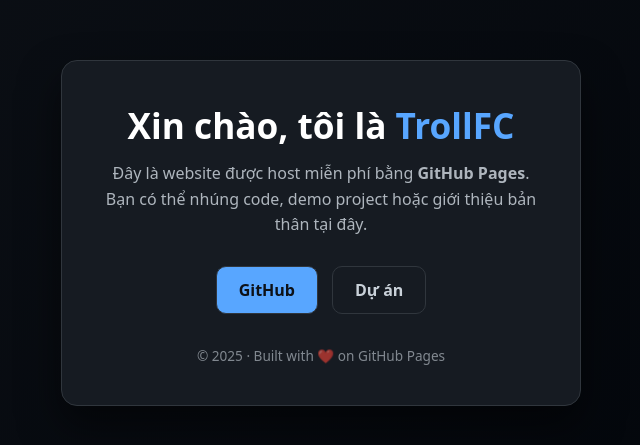
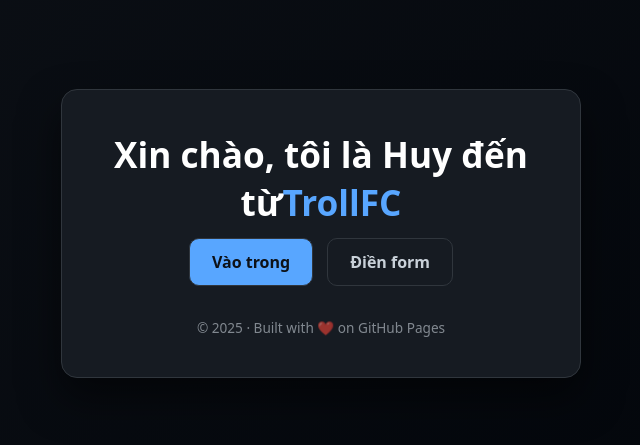
Before and after one commit to huyleeee2k/trollfc.github.io, a plain HTML site: page index.html in a window 1280 px wide. Shown: the part 167-612 px from the top of the page, without its empty margins (319-959 px from the left). Drawn offline with Linux system fonts and the light colour scheme.

Commit message:
Modify greeting and button links in index.html
Updated greeting and button links in the HTML.

```diff
--- a/index.html
+++ b/index.html
@@ -109,18 +109,13 @@
 
 <body>
   <div class="card">
-    <h1>Xin chào, tôi là <span>TrollFC</span></h1>
-    <p>
-      Đây là website được host miễn phí bằng <b>GitHub Pages</b>.<br/>
-      Bạn có thể nhúng code, demo project hoặc giới thiệu bản thân tại đây.
-    </p>
-
+    <h1>Xin chào, tôi là Huy đến từ<span>TrollFC</span></h1>
     <div class="buttons">
-      <a class="btn primary" href="https://github.com/trollfc" target="_blank">
-        GitHub
+      <a class="btn primary" href="#" target="_blank">
+        Vào trong
       </a>
-      <a class="btn secondary" href="#">
-        Dự án
+      <a class="btn secondary" href="https://forms.gle/cgaTb9iYfeBZNUB3A" target="_blank">
+        Điền form
       </a>
     </div>
 
```
